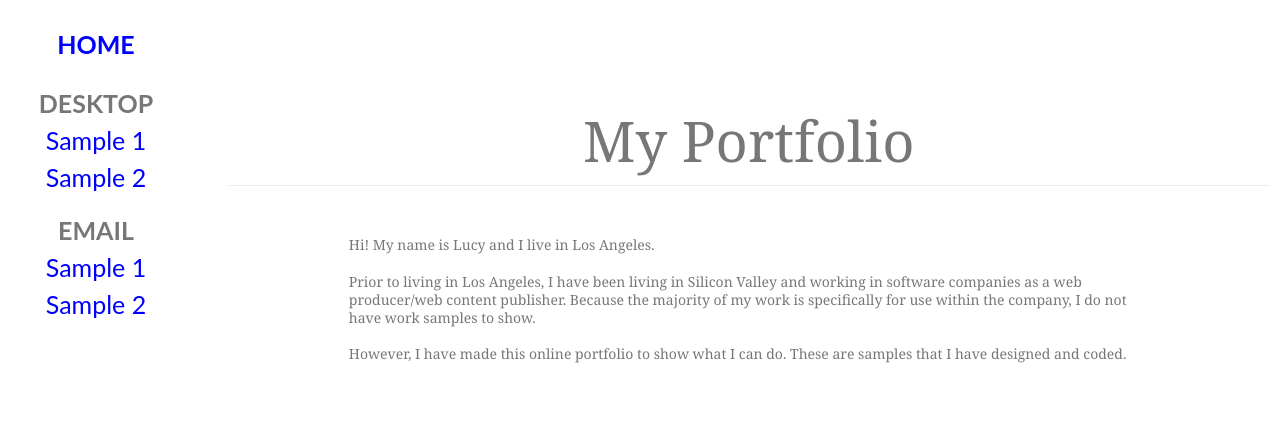
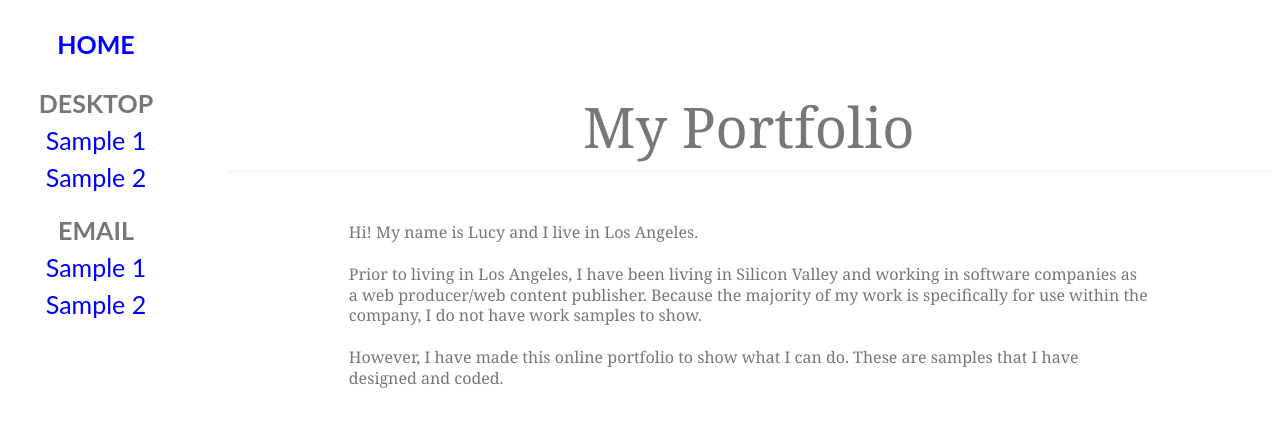
Before and after one commit to nuumu/nuumu.github.io, a Jekyll site: the page built from index.html, in a window 1280 px wide. Shown: the top 427 px of the page. Built offline with Jekyll 4.4.1, drawn with Linux system fonts in a browser that asks for light colours.

Commit message:
Update main.css

```diff
--- a/css/main.css
+++ b/css/main.css
@@ -8,7 +8,7 @@ body, * {
      margin: 0;
      color: #333;
      text-align: center;
-     padding: 2.5em 2em 0;
+     padding: 2em 2em 0;
      border-bottom: 1px solid #eee;
  }
 .title h2 {
@@ -22,7 +22,7 @@ body, * {
     padding: 0 2em;
     max-width: 800px;
     margin-top: 50px;
-    font-size: 14px;
+    font-size: 16px;
     line-height: 1.3em;
 }
 
```
